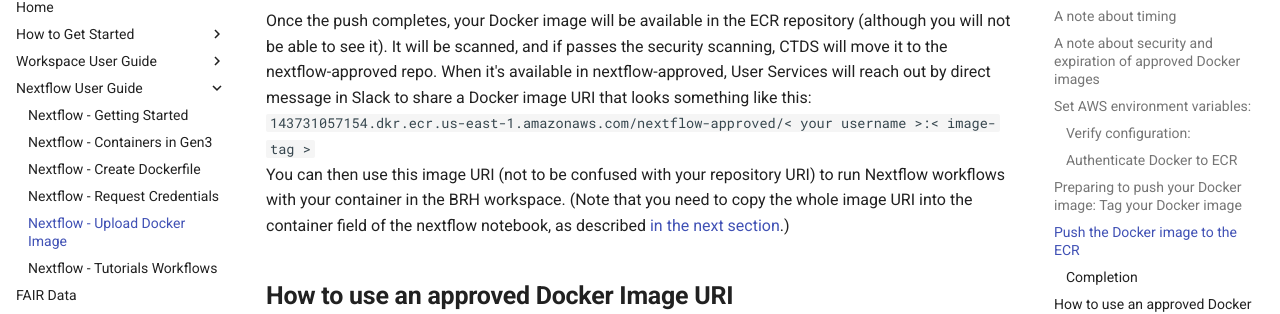
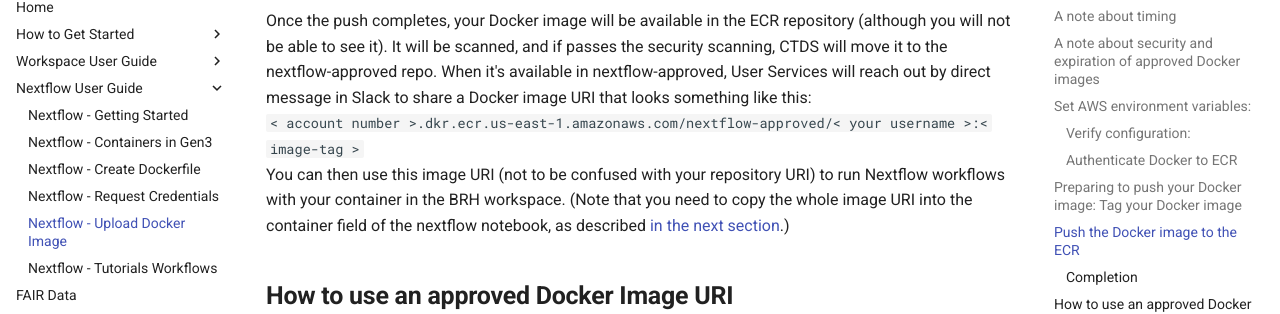
Before and after one commit to uc-cdis/BRH-documentation, an MkDocs documentation site: the page built from docs/nextflow-upload-docker.md, in a window 1280 px wide and 900 px high, scrolled down 3061 px. Shown: the part 146-460 px from the top of the window. Built offline with MkDocs 1.6.1 and Material for MkDocs 9.7.7, drawn with Linux system fonts in a browser that asks for light colours; comment, search, counter and statistics services are not loaded.

Commit message:
remove AWS acct number from docs

```diff
--- a/docs/nextflow-upload-docker.md
+++ b/docs/nextflow-upload-docker.md
@@ -79,7 +79,7 @@ If the **push fails**, you will get a persistent message about "Waiting for laye
 ### **Completion**
 
 Once the push completes, your Docker image will be available in the ECR repository (although you will not be able to see it). It will be scanned, and if passes the security scanning, CTDS will move it to the nextflow-approved repo. When it's available in nextflow-approved, User Services will reach out by direct message in Slack to share a Docker image URI that looks something like this:
-`143731057154.dkr.ecr.us-east-1.amazonaws.com/nextflow-approved/< your username >:< image-tag >`
+`< account number >.dkr.ecr.us-east-1.amazonaws.com/nextflow-approved/< your username >:< image-tag >`
 You can then use this image URI (not to be confused with your repository URI) to run Nextflow workflows with your container in the BRH workspace. (Note that you need to copy the whole image URI into the container field of the nextflow notebook, as described [in the next section](#how-to-use-an-approved-docker-image-uri).)
 
 ## **How to use an approved Docker Image URI**
```
